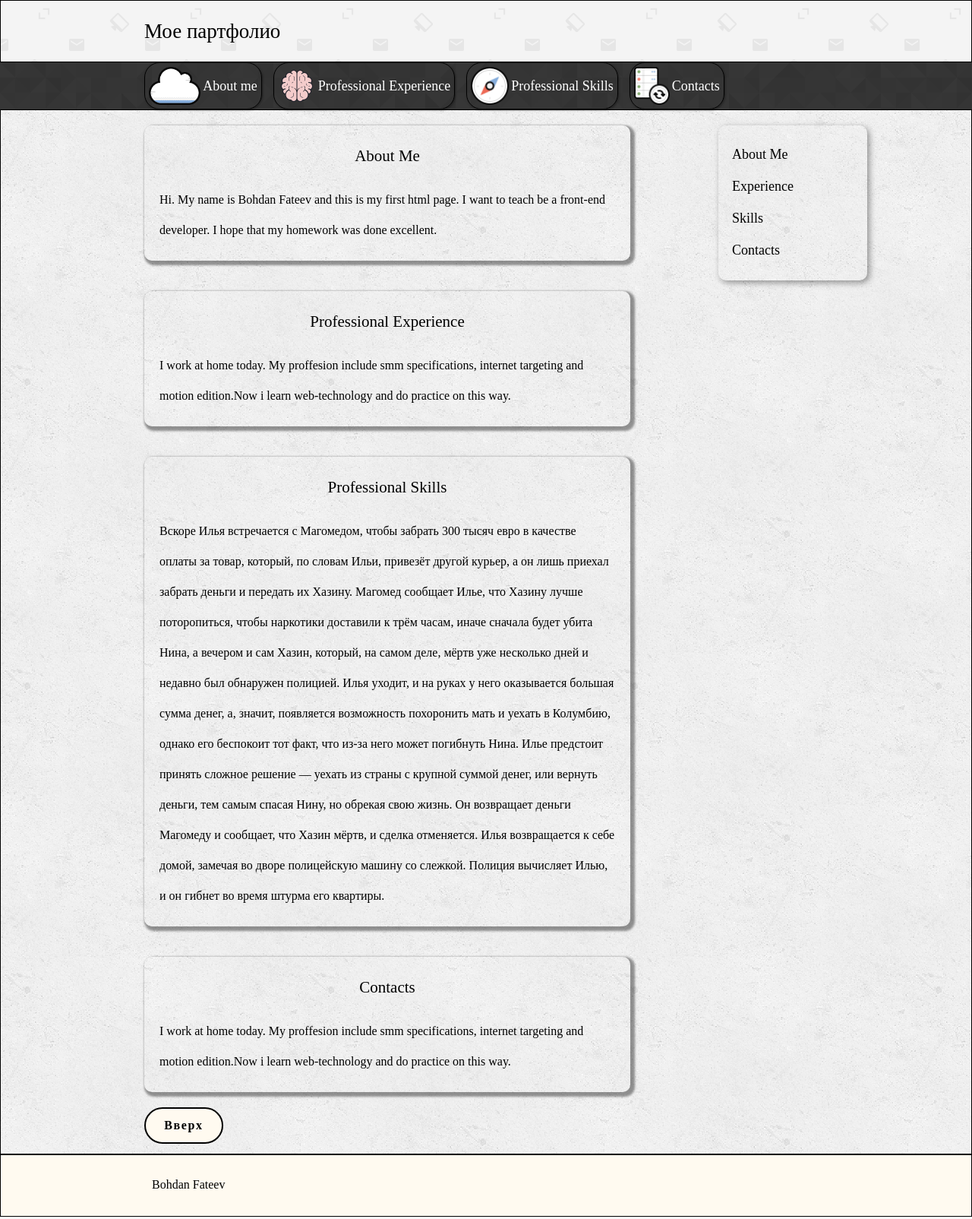
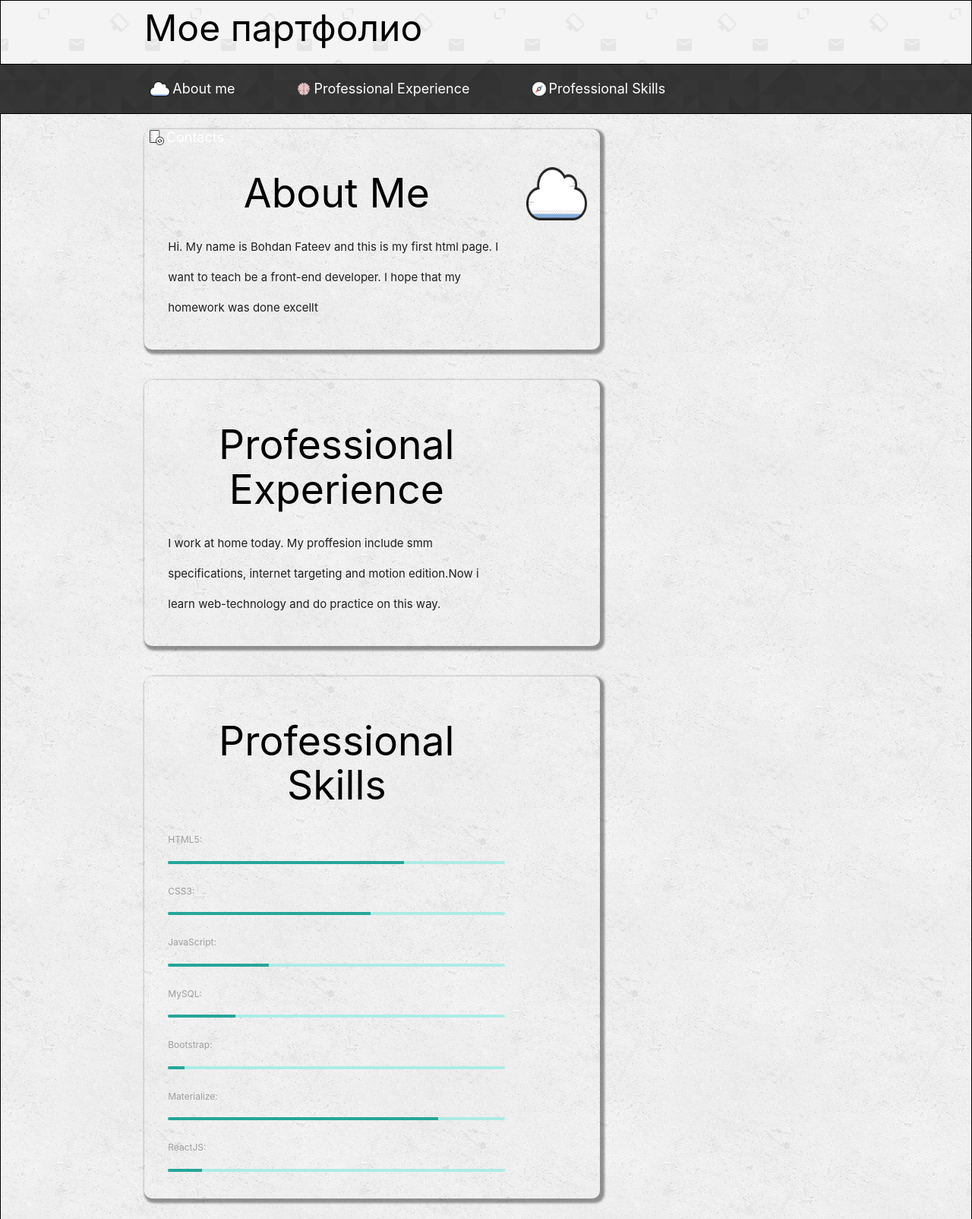
Before and after one commit to daddynozh/myproject, a plain HTML site: page index.html in a window 1280 px wide. Shown: the top 1604 px of the page at 76% size. Drawn offline with nearby package versions, Linux system fonts and the light colour scheme.

Commit message:
changed with framework materialize

```diff
--- a/index.css
+++ b/index.css
@@ -1,83 +1,66 @@
-* {
-	margin: 0;
-	padding: 0;
-	list-style: none;
-    text-decoration: none;
-}
-
-h1,
-h2,
-h3,
-h4,
-h5,
-h6 {
-	font-weight: normal;
-}
-
-/** отцентрирование **/
-
-.container {
+.container
+{
 	margin: 0 auto;
 	width: 900px;
 }
 
-/** ПАРТФОЛИО **/
+/* HEADER */
 
-.head-partfolio__title
+.head-partfolio
 {
-color:black;
-}
-
-.head-partfolio {
-	padding: 20px;
+   padding: 10px;
 	border: 1px solid black;
 	background-color: antiquewhite;
-	font-size: 18px;
 	line-height: 40px;
     color: #FFF;
     background: url(img/head.png);
 
 }
 
-/** НАВИГАЦИЯ **/
+.head-partfolio_title
+{
+  color:black;
+   margin-top: 0px;
+  margin-bottom: 10px;
+ 	font-size: 48px;
+}
 
-.nav-header {
+/* NAVIGATION */
+
+.nav-wrapper {
 
 	background-color: azure;
 	text-decoration-color: black;
-	line-height: 30px;
+	line-height: 50px;
     background: url(img/prism.png);
+   display: flex;
 }
 
-.nav-header__ul {
-    display: flex;
 
-}
-  /*:not(:last-of-type) */
-.nav-header ul li{
-	margin-right: 15px;
-    border: 1px solid black;
-    box-shadow: 1px 1px 3px rgba(0, 0, 0, .4);
+ /*:not(:last-of-type) */
+.nav-wrapper_title{
+	margin-right: 67px;
+   /* border: 1px solid black;*/
+  /*box-shadow: 1px 1px 3px rgba(0, 0, 0, .4);*/
     border-radius: 20px;
-    padding: 5px;
+    padding: 7px;
 }
 
-.nav-header ul li a {
+.nav-wrapper_title {
 	font-size: 18px;
-    color: #FFF;
+    color: white;
     display: flex;
     align-items: center;
 }
-.nav-header ul li a:hover {
+.nav-wrapper_title:hover {
 
 	font-size: 18px;
     color:cornsilk;
 }
 
-.nav-header ul li a img {
-	height:50px;
+.nav-wrapper_title img {
+	height:20px;
 	max-width: 100%;
-    display:flex;
     margin-right: 3px;
 }
 
@@ -85,14 +68,15 @@ color:black;
 
 /**       КОНТЕНТ      **/
 
+
 .main-content {
-	background-color: antiquewhite;
+
 	line-height: 40px;
 	border: 1px solid black;
     background: url(img/main.png);
 }
 
-/**       ВКЛАДКИ **/
+/**       ВКЛАДКА ABOUT  **/
 
 .about-me
 {
@@ -105,7 +89,6 @@ color:black;
 	display: inline-block;
 	vertical-align: top;
 	margin-bottom: 20px;
-    position:
 }
 
 .title
@@ -116,7 +99,26 @@ color:black;
   margin-bottom: 18px;
 }
 
-/** ASIDE **/
+.myself_foto img
+
+{
+margin-top: 30px;
+  margin-left: 5px;
+  width: 80px;
+  height: 70px;
+}
+
+/* MAIN PROF SKILLS */
+
+
+/* ASIDE */
+
+.main-content {
+	background-color: antiquewhite;
+	line-height: 40px;
+	border: 1px solid black;
+    background: url(img/main.png);
+}
 
 .asidenav
 {
@@ -129,7 +131,7 @@ color:black;
 	display: inline-block;
 	vertical-align: top;
 	padding: 18px 18px;
-	margin-left: 756px;
+	margin-left: 738px;
   position:fixed;
 }
 
@@ -150,9 +152,6 @@ color:black;
 }
 
 /** BUTTON FOOTER **/
-
-
-
 
 .button {
 	font-weight: 700;
@@ -176,13 +175,43 @@ color:black;
 	color: yellow;
 	background-color: white;
 }
-
+.btn
+{
+  display: flex;
+  justify-content: center;
+  width: 120px;
+  height: 50px;
+  padding: 7px;
+  border-radius: 10px;
+  margin-bottom: 20px;
+}
+.btn:hover {
+	color: white;
+	background-color: black;
+}
 /** FOOTER **/
 
+.page-footer
+{
+
+  background-color: #313131;
+}
+
+.page-footer ul
+{
+  display: flex;
+  flex-direction: row;
+}
+
+.grey-text
+{
+   font-size: 13px;
+}
+
 .foot-content {
+  display: flex;
 	border: 1px solid black;
     padding: 20px;
-    height: 40px;
     background-color:floralwhite;
 }
 .foot-content p{
--- a/index.html
+++ b/index.html
@@ -2,106 +2,204 @@
 <html>
 <head>
 	<meta charset="utf-8"/>
-	<title>FATEEV BOHDAN | Portfolio</title>
+	<title>FATEEV BOHDAN | Partfolio</title>
+	<!--Import Google Icon Font-->
+    <link href="https://fonts.googleapis.com/icon?family=Material+Icons" rel="stylesheet">
+    <!--Import materialize.css-->
+    <link type="text/css" rel="stylesheet" href="css/materialize.min.css"  media="screen,projection"/>
+    <!--Let browser know website is optimized for mobile-->
+    <meta name="viewport" content="width=device-width, initial-scale=1.0"/>
+
+    <link rel="stylesheet" href="https://cdnjs.cloudflare.com/ajax/libs/materialize/1.0.0/css/materialize.min.css">
+    <link rel="stylesheet" href="css/materialize-social.css">
+    <link rel="stylesheet" href="https://cdnjs.cloudflare.com/ajax/libs/font-awesome/4.7.0/css/font-awesome.css"/>
+
+    <!-- HEADER -->
+
 	<link rel="stylesheet" href="index.css"/>
 </head>
   <body>
     <header id="top">
       <div class="head-partfolio">
         <div class="container">
-          <h2 class="head-partfolio__title">Мое партфолио</h2>
+          <h2 class="head-partfolio_title">Мое партфолио</h2>
         </div>
-      </div>
+      </div> </header>
 
-<nav class="nav-header">
+		 <!-- NAV for DESK -->
+
+		<nav>
+    <div class="nav-wrapper">
      <div class="container">
-    <ul class="nav-header__ul">
-      <li class="nav-header__li">
-        <a href="#page1-About-Me">
+      <a href="#" data-target="mobile-demo" class="sidenav-trigger"><i class="material-icons">menu</i></a>
+        <ul id="nav-mobile" class="right hide-on-med-and-down" class="nav-wrapper_ul">
+          <li>
+           <a href="#page1-About-Me" class="nav-wrapper_title">
               <img  src="img/1.png" alt="">About me
             </a>
           </li>
             <li>
-          <a href="#page2-Professional-Experience">
-            <img src="img/2.png" alt="">Professional Experience
+              <a href="#page2-Professional-Experience" class="nav-wrapper_title">
+                <img  src="img/2.png" alt="">Professional Experience
               </a>
             </li>
               <li>
-            <a href="#page3-Professional-Skills">
-              <img src="img/3.png" alt="">Professional Skills
+                <a href="#page3-Professional-Skills" class="nav-wrapper_title">
+                 <img  src="img/3.png" alt="">Professional Skills
                 </a>
               </li>
                 <li>
-              <a href="#page4-Contacts">
-                <img src="img/4.png" alt="">Contacts
+                  <a href="#page4-Contacts" class="nav-wrapper_title">
+                    <img  src="img/4.png" alt="">Contacts
                   </a>
                 </li>
         </ul>
+
+       <!-- NAV for MOB -->
+
+       <ul class="sidenav" id="mobile-demo">
+         <li><a href="#page1-About-Me" class="nav-wrapper_title">About Me</a></li>
+          <li><a href="#page2-Professional-Experience" class="nav-wrapper_title">Professional Experience </a></li>
+          <li><a href="#page3-Professional-Skills" class="nav-wrapper_title">Professional Skills </a></li>
+          <li><a href="#page4-Contacts" class="nav-wrapper_title">Contacts </a></li>
+      </ul>
+      </div>
     </div>
   </nav>
-    </header>
+
+   <!-- GRID
+
+  <div class="container">
+    <div class="row">
+      <div class="col s1">1</div>
+      <div class="col s1">2</div>
+      <div class="col s1">3</div>
+      <div class="col s1">4</div>
+      <div class="col s1">5</div>
+      <div class="col s1">6</div>
+      <div class="col s1">7</div>
+      <div class="col s1">8</div>
+      <div class="col s1">9</div>
+      <div class="col s1">10</div>
+      <div class="col s1">11</div>
+      <div class="col s1">12</div>
+    </div>
+  </div>  -->
+
+    <!-- MAIN ABOUT ME -->
+
       <main class="main-content">
         <div class="container" id="button-top">
-          <aside class="asidenav">
-            <ul>
-              <li>
-                <a href="#page1-About-Me">About Me</a>
-              </li>
-              <li>
-                <a href="#page2-Professional-Experience">Experience</a>
-              </li>
-              <li>
-                <a href="#page3-Professional-Skills">Skills</a>
-              </li>
-              <li>
-                <a href="#page4-Contacts">Contacts</a>
-              </li>
-            </ul>
-          </aside>
-<div class="about-me">
+          <div class="row about-me">
+           <div class="myself col s10">
             <article >
-    <div class="about-me__title title">
+              <div class="about-me_title title">
                 <h2 id="page1-About-Me">About Me</h2>
               </div>
                 <div class="about-me_row">
                   <div class="about-me__subtitle subtitle">
                     <p >Hi. My name is Bohdan Fateev and this is my first html page.
                         I want to teach be a front-end developer.
-              I hope that my homework was done excellent.</p>
+                        I hope that my homework was done excellt                  </p>
                   </div>
                 </div>
               </article>
             </div>
+             <div class="myself_foto col s2">
+               <img src="img/1.png" width="100" height="100" alt="picture">
+            </div>
+          </div>
 
-   <div class="about-me">
+  <!-- MAIN PROF EXP -->
+
+   <div class="row about-me">
+     <div class="myself col s10">
       <article >
-      <div class="title">
+        <div class="about-me_title title">
          <h2 id="page2-Professional-Experience">Professional Experience</h2>
         </div>
           <div class="about-me_row">
             <div class="about-me__subtitle subtitle">
-            <p>I work at home today. My proffesion include smm specifications, internet targeting and motion edition.Now i learn web-technology and do practice on this way.</p>
+              <p>I work at home today. My proffesion include smm specifications, internet targeting and motion edition.Now i learn web-technology and do practice on this way.
+              </p>
             </div>
           </div>
         </article>
       </div>
+    </div>
 
-   <div class="about-me">
+   <!-- MAIN PROF SKILLS -->
+
+   <div class="row about-me">
+    <div class="skills col s10">
       <article >
-      <div class="title">
+        <div class="about-me_title title">
          <h2 id="page3-Professional-Skills">Professional Skills</h2>
         </div>
           <div class="about-me_row">
             <div class="about-me__subtitle subtitle">
-            <p>Вскоре Илья встречается с Магомедом, чтобы забрать 300 тысяч евро в качестве оплаты за товар, который, по словам Ильи, привезёт другой курьер, а он лишь приехал забрать деньги и передать их Хазину. Магомед сообщает Илье, что Хазину лучше поторопиться, чтобы наркотики доставили к трём часам, иначе сначала будет убита Нина, а вечером и сам Хазин, который, на самом деле, мёртв уже несколько дней и недавно был обнаружен полицией. Илья уходит, и на руках у него оказывается большая сумма денег, а, значит, появляется возможность похоронить мать и уехать в Колумбию, однако его беспокоит тот факт, что из-за него может погибнуть Нина.
+             <ul>
+               <li>
+                 <label for="html">HTML5:</label>
+                  <div class="progress">
+                    <div id="html" class="determinate" style="width: 70%">
+                    </div>
+                  </div>
+               </li>
+               <li>
+                 <label for="css">CSS3:</label>
+                  <div class="progress">
+                    <div id="css" class="determinate" style="width: 60%">
+                    </div>
+                  </div>
+               </li>
+               <li>
+                 <label for="js">JavaScript:</label>
+                  <div class="progress">
+                    <div id="js" class="determinate" style="width: 30%">
+                    </div>
+                  </div>
+               </li>
+               <li>
+                 <label for="sql">MySQL:</label>
+                  <div class="progress">
+                    <div id="sql" class="determinate" style="width: 20%">
+                    </div>
+                  </div>
+               </li>
+               <li>
+                 <label for="bootstrap">Bootstrap:</label>
+                  <div class="progress">
+                    <div id="bootstrap" class="determinate" style="width: 5%">
+                    </div>
+                  </div>
+               </li>
+                <li>
+                 <label for="materialize">Materialize:</label>
+                  <div class="progress">
+                    <div id="materialize" class="determinate" style="width: 80%">
+                    </div>
+                  </div>
+               </li>
+               <li>
+                 <label for="react">ReactJS:</label>
+                  <div class="progress">
+                    <div id="materialize" class="determinate" style="width: 10%">
+                    </div>
+                  </div>
+               </li>
+             </ul>
 
-Илье предстоит принять сложное решение — уехать из страны с крупной суммой денег, или вернуть деньги, тем самым спасая Нину, но обрекая свою жизнь. Он возвращает деньги Магомеду и сообщает, что Хазин мёртв, и сделка отменяется. Илья возвращается к себе домой, замечая во дворе полицейскую машину со слежкой. Полиция вычисляет Илью, и он гибнет во время штурма его квартиры.             </p>
             </div>
           </div>
         </article>
       </div>
+    </div>
 
-    <div class="about-me">
+    <!-- MAIN CONTACTS -->
+
+     <div class=" row about-me">
+       <div class="myself col s10">
         <article >
           <div class="title">
            <h2 id="page4-Contacts">Contacts</h2>
@@ -113,16 +211,66 @@
             </div>
           </article>
          </div>
+       </div>
+
+       <!-- JS BODY -->
+
+  <script src="index.js"></script>
+  <script>
+    const ButtonClick = document.getElementById('jstext');
+    let AddNewElement = () =>
+    {
+    const newDiv = document.createElement('div');
+    newDiv.innerText = "Hello, I can do JavaScripting! That’s awesome!";
+    newDiv.style="font-size: 25px; color: blue; font-style: italic";
+    newDiv.style = "font-size: 25px; color: blue; font-style: italic";
+    list.appendChild(newDiv);
+    }
+    ButtonClick.addEventListener('click', AddNewElement);
+
+    $(document).ready(function(){
+    $('.sidenav').sidenav();
+  });
+  </script>
 
      </div>
     </main>
 
-  <script src="index.js">
+    <!-- FOOTER BODY -->
 
-	</script>
-      <footer class="foot-content">
+      <footer class="page-footer">
         <div class="container">
-                <p>Bohdan Fateev</p>
+          <div class="row">
+           <div class="col s12">
+             <h5 class="white-text"> </h5>
+               <p class="grey-text text-lighten-4">
+
+               </p></div>
+              </div>
+               <div class="col 14 offset-12 s12">
+                <p class="grey-text text-lighten-4">You can follow me in</p>
+  <ul>
+      <li>
+          <a class="waves-effect waves-light btn-floating social google">
+          <i class="fa fa-google"></i></a>
+      </li>
+      <li>
+          <a class="waves-effect waves-light btn-floating facebook">
+          <i class="fa fa-vk"></i></a>
+      </li>
+      <li>
+          <a class="waves-effect waves-light btn-floating github">
+          <i class="fa fa-github"></i></a>
+      </li>
+  </ul>
+
+               </div>
+               </div>
+                <div class="footer-copyright">
+            <div class="container">
+            © 2014 Bohdan Fateev
+            <a class="grey-text text-lighten-4 right" href="#!">Share me</a>
+            </div>
           </div>
           </footer>
 </body>
--- a/index.js
+++ b/index.js
@@ -1,7 +1,7 @@
 
 var list = document.getElementById('button-top');
 var aelement    = document.createElement('a');
-aelement.className = 'button';
+aelement.className = 'btn waves-effect waves-purple';
 aelement.href = '#top';
 aelement.title = 'к навигации';
 aelement.id = "jstext";
```
Lines whose indentation alone changed are shown as unchanged.
